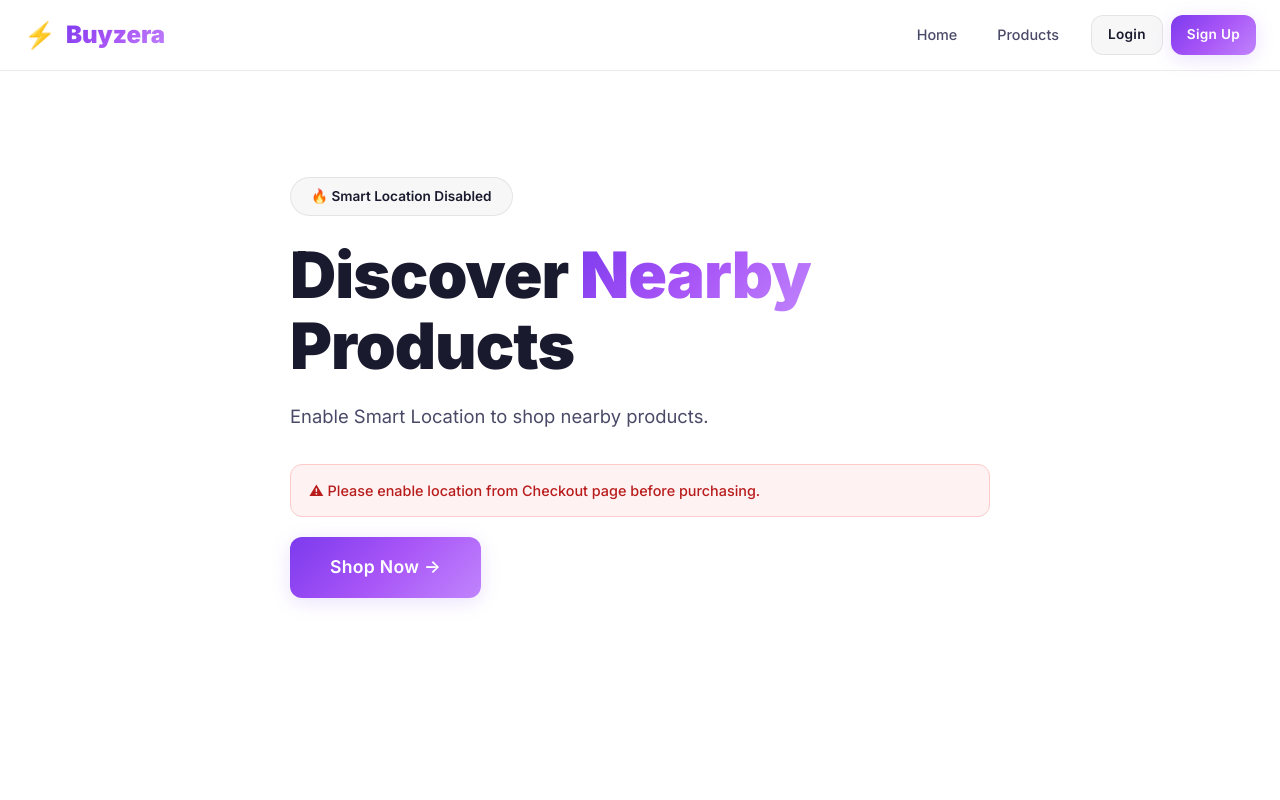
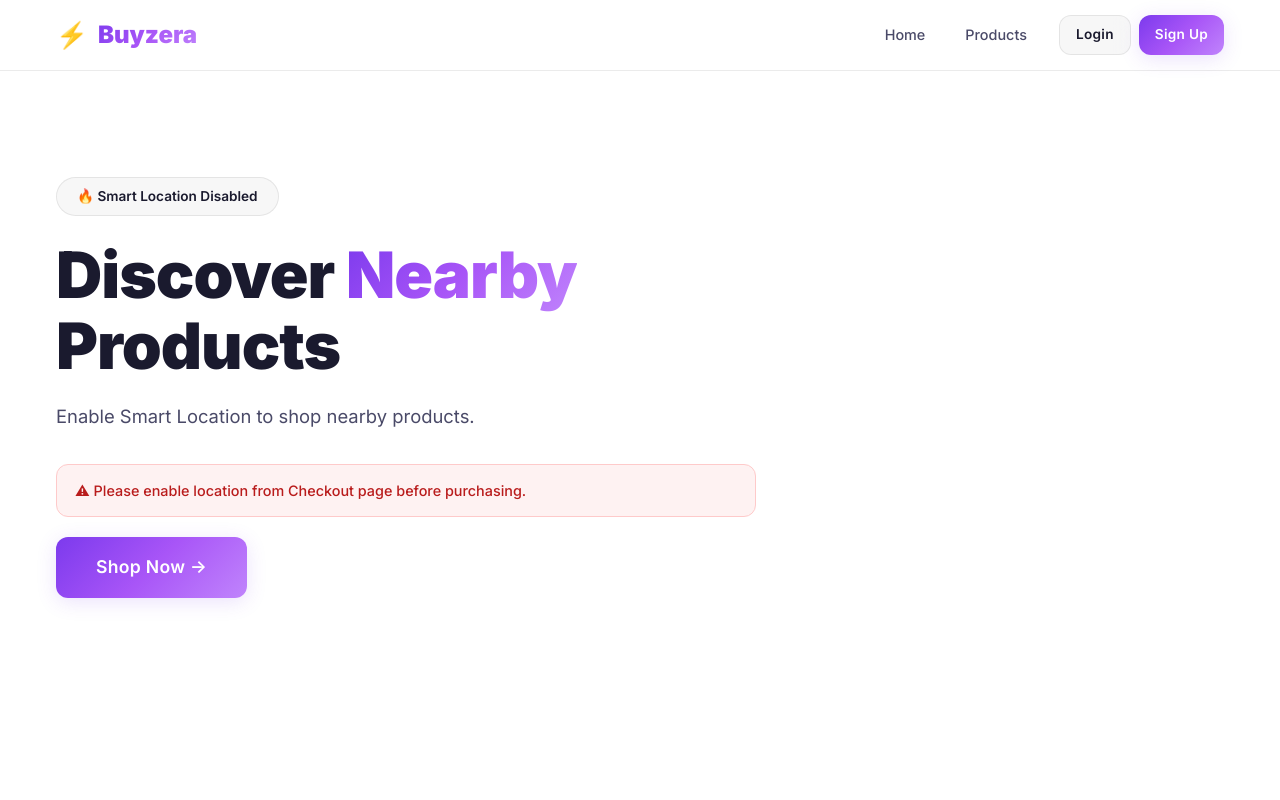
Before and after one commit to 123rrraaa/buyzera, a React (Vite) app in the folder Frontend/: page / in a window 1280 px wide. Shown: the top 800 px of the page. Built offline with nearby package versions, Linux system fonts and the light colour scheme; no server answers.

Commit message:
Update Home.css

```diff
--- a/Frontend/src/pages/Home.css
+++ b/Frontend/src/pages/Home.css
@@ -1,3 +1,17 @@
+html,
+body {
+    overflow-x: hidden;
+}
+
+.container {
+    width: 100%;
+    max-width: 1200px;
+    margin: auto;
+    padding-left: 16px;
+    padding-right: 16px;
+    box-sizing: border-box;
+}
+
 .hero {
     position: relative;
     min-height: 85vh;
```
